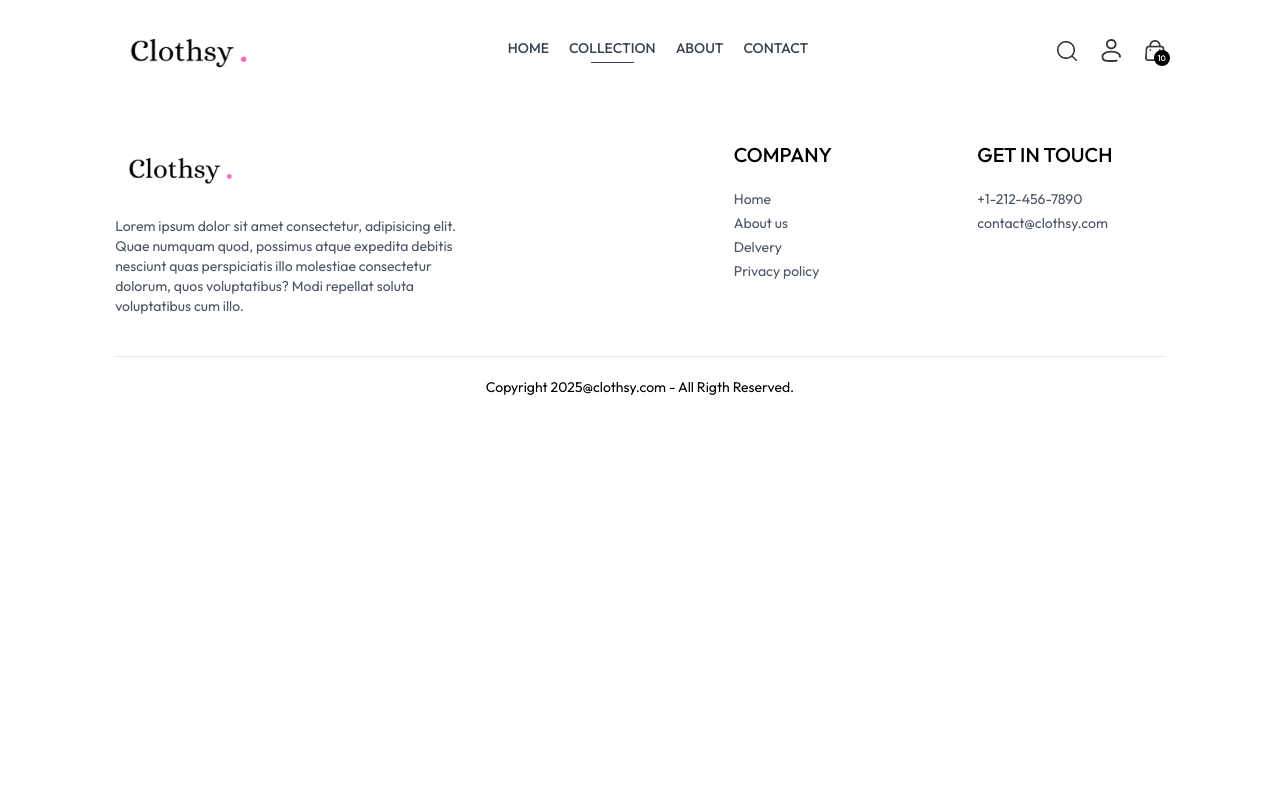
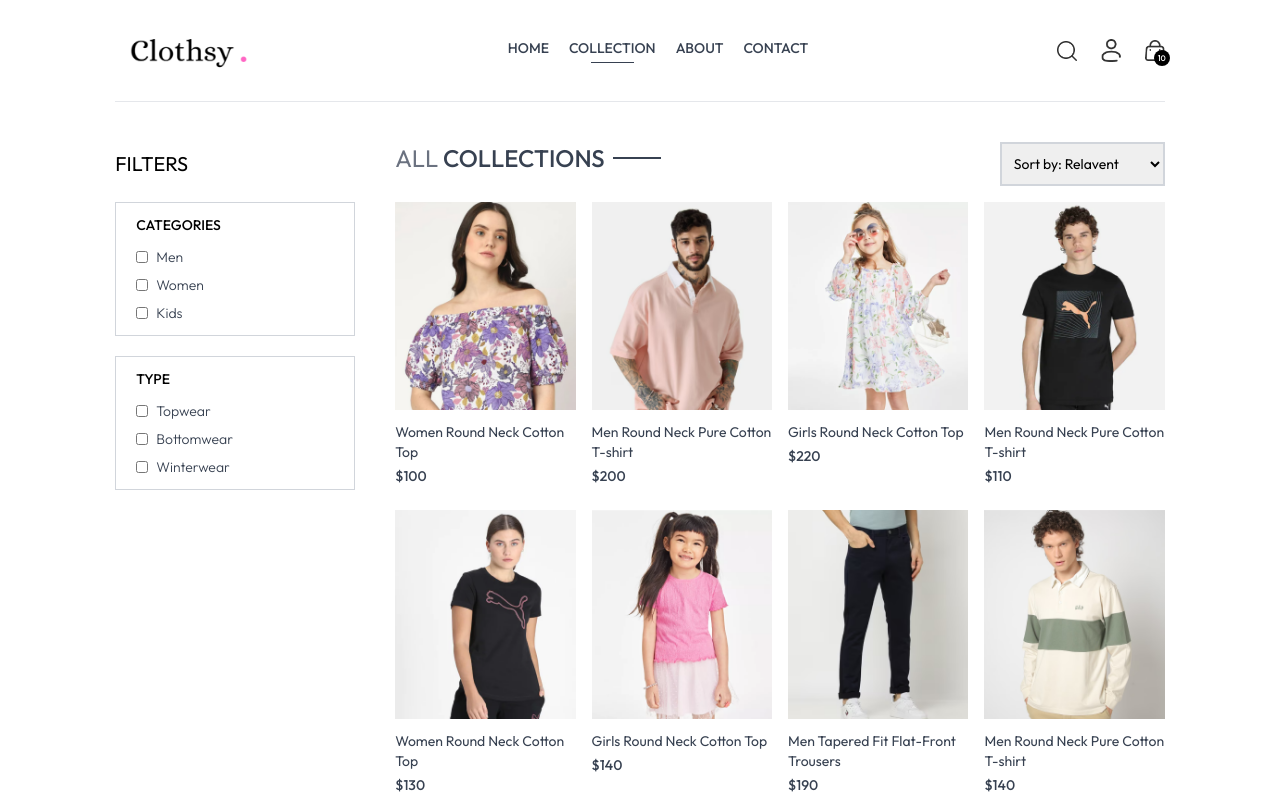
Before and after one commit to Pooja184/eCommerce-App, a React (Vite) app in the folder frontend/: page /collection in a window 1280 px wide. Shown: the top 800 px of the page. Built offline with nearby package versions, Linux system fonts and the light colour scheme; a web font is replaced by a local one.

Commit message:
Collection Page UI

```diff
--- a/frontend/src/components/Footer.jsx
+++ b/frontend/src/components/Footer.jsx
@@ -14,7 +14,7 @@
             <ul className='flex flex-col gap-1 text-gray-600'>
                 <li>Home</li>
                 <li>About us</li>
-                <li>Delvery</li>
+                <li>Delivery</li>
                 <li>Privacy policy</li>
             </ul>
         </div>
--- a/frontend/src/pages/Collection.jsx
+++ b/frontend/src/pages/Collection.jsx
@@ -1,9 +1,141 @@
-import React from 'react'
+import React, { useContext, useEffect, useState } from 'react'
+import { ShopContext } from '../context/ShopContext'
+import { assets } from '../assets/assets';
+import Title from '../components/Title';
+import ProductItem from '../components/ProductItem';
 
 const Collection = () => {
+  const {products}=useContext(ShopContext);
+  const [showFilter,setShowFilter]=useState(false);
+  const [filterProducts,setFilterProducts] = useState([]);
+  const [category,setCategory]=useState([]);
+  const [subCategory, setSubCategory]=useState([]);
+  const [sortType,setSortType]=useState('relavent');
+
+
+  const toggleCategory=(e)=>{
+    if(category.includes(e.target.value)){
+      setCategory(prev=>prev.filter(item=>item !== e.target.value));
+    }else{
+      setCategory(prev=>[...prev,e.target.value]);
+    }
+  }
+
+  const toggleSubCategory=(e)=>{
+    if (subCategory.includes(e.target.value)) {
+      setSubCategory(prev=>prev.filter(item=>item !== e.target.value));
+    }else{
+      setSubCategory(prev=>[...prev,e.target.value]);
+    }
+  }
+
+  const applyFilter=()=>{
+    let productsCopy=products.slice();
+    if (category.length>0) {
+      productsCopy=productsCopy.filter(item=>category.includes(item.category));
+    }
+    if (subCategory.length>0) {
+      productsCopy=productsCopy.filter(item=>subCategory.includes(item.subCategory));
+    }
+    setFilterProducts(productsCopy);
+  }
+
+  const sortProduct=()=>{
+    let fpCopy=filterProducts.slice();
+
+    switch(sortType){
+      case 'low-high':
+        setFilterProducts(fpCopy.sort((a,b)=>(a.price - b.price)));
+        break;
+
+      case 'high-low':
+        setFilterProducts(fpCopy.sort((a,b)=>(b.price-a.price)));
+        break;
+
+      default:
+        applyFilter();
+        break;
+    }
+  }
+
+  // useEffect( ()=>{
+  //     setFilterProducts( products);
+  // },[])
+
+  useEffect(()=>{
+    applyFilter();
+  },[category,subCategory]);
+
+  useEffect(()=>{
+    sortProduct();
+  },[sortType])
+
+  // useEffect(()=>{
+  //     console.log(category);
+  // },[category])
+
+
+  // useEffect(()=>{
+  //     console.log(subCategory);
+  // },[subCategory])
   return (
-    <div>
-
+    <div className='flex flex-col sm:flex-row gap-1 sm:gap-10 pt-10 border-t'>
+      {/* Filter options */}
+      <div className='min-w-60'>
+        <p onClick={()=>setShowFilter(!showFilter)} className=' my-2 text-xl flex items-center cursor-pointer gap-2'>FILTERS
+          <img className={`h-3 sm:hidden ${showFilter ? 'rotate-90':''}`} src={assets.dropdown_icon} alt="" />
+        </p>
+        {/* Category filter */}
+        <div className={`border border-gray-300 pl-5 py-3 mt-6 ${showFilter ? ' ' : 'hidden'} sm:block`}>
+          <p className='mb-3 text-sm font-medium'>CATEGORIES</p>
+          <div className='flex flex-col gap-2 text-sm font-light text-gray-700'>
+            <p className='flex gap-2'>
+              <input className='w-3' type="checkbox" value={'Men'} onChange={toggleCategory}/>Men
+            </p>
+            <p className='flex gap-2'>
+              <input className='w-3' type="checkbox" value={'Women'} onChange={toggleCategory}/>Women
+            </p>
+            <p className='flex gap-2'>
+              <input className='w-3' type="checkbox" value={'Kids'} onChange={toggleCategory}/>Kids
+            </p>
+          </div>
+        </div>
+        {/* Subcategory Filter */}
+         <div className={`border border-gray-300 pl-5 py-3 my-5 ${showFilter ? ' ' : 'hidden'} sm:block`}>
+          <p className='mb-3 text-sm font-medium'>TYPE</p>
+          <div className='flex flex-col gap-2 text-sm font-light text-gray-700'>
+            <p className='flex gap-2'>
+              <input className='w-3' type="checkbox" value={'Topwear'} onChange={toggleSubCategory}/>Topwear
+            </p>
+            <p className='flex gap-2'>
+              <input className='w-3' type="checkbox" value={'Bottomwear'} onChange={toggleSubCategory}/>Bottomwear
+            </p>
+            <p className='flex gap-2'>
+              <input className='w-3' type="checkbox" value={'Winterwear'} onChange={toggleSubCategory}/>Winterwear
+            </p>
+          </div>
+        </div>
+      </div>
+      {/* Right Side */}
+      <div className='flex-1 '>
+        <div className='flex justify-between text-base sm:text-2xl mb-4'>
+          <Title text1={'ALL'} text2={'COLLECTIONS'}/>
+          {/* Product Sort */}
+          <select onChange={(e)=>setSortType(e.target.value)} className=' border-2 border-gray-300 text-sm px-2'>
+            <option value="relavent">Sort by: Relavent</option>
+            <option value="low-high">Sort by: Low to High</option>
+            <option value="high-low">Sort by: High to Low</option>
+          </select>
+        </div>
+        {/* Map Products */}
+        <div className='grid grid-cols-2 md:grid-cols-3 lg:grid-cols-4 gap-4 gap-y-6 '>
+            {
+              filterProducts.map((item,index)=>(
+                  <ProductItem key={index} name={item.name} id={item._id} price={item.price} image={item.image}/>
+              ))
+            }
+        </div>
+      </div>
     </div>
   )
 }
```
